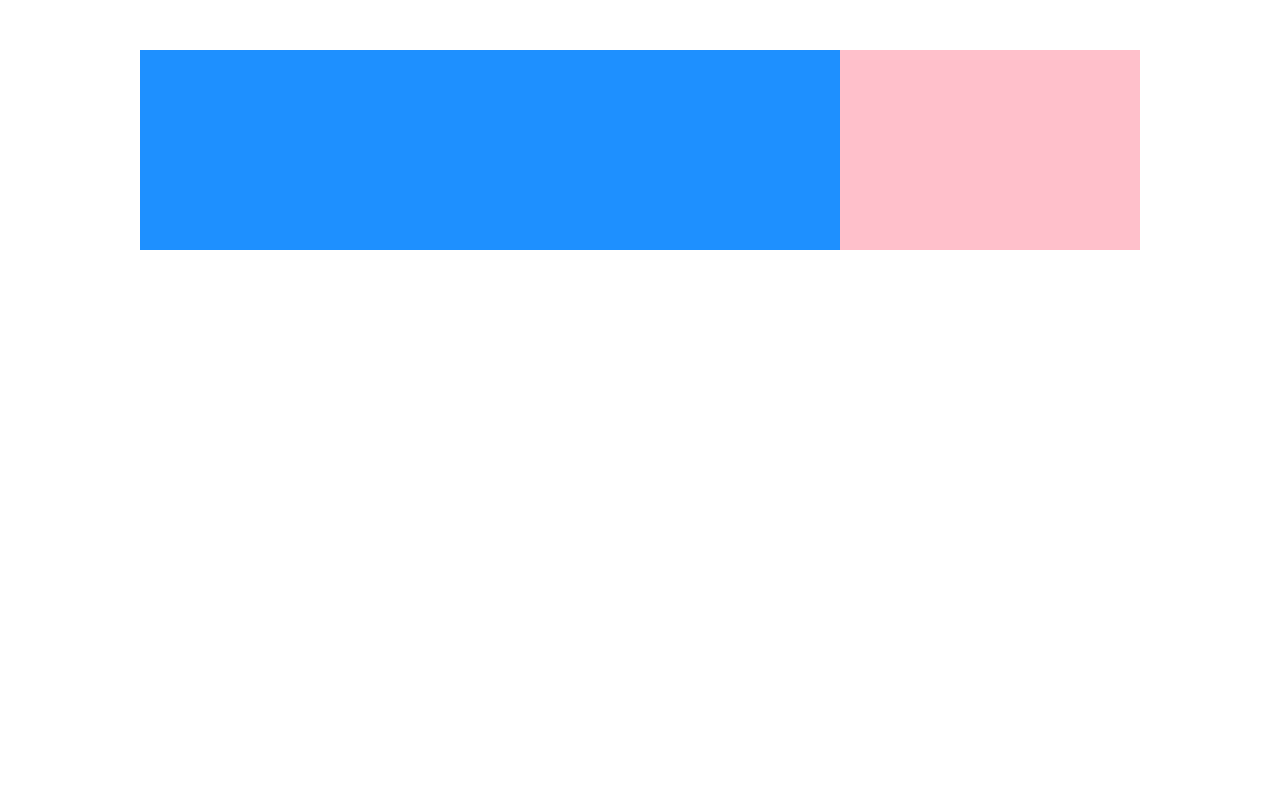
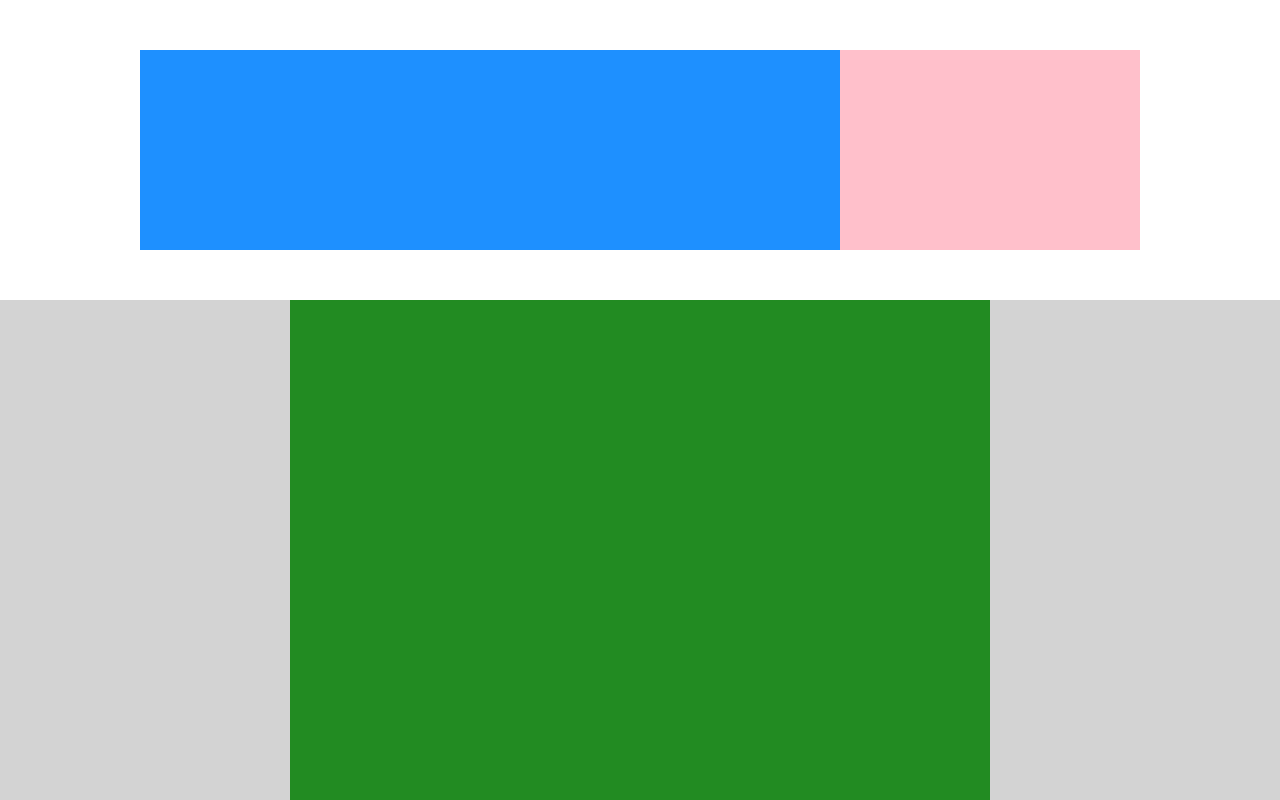
Before and after one commit to ubska/htmlcss-struttura-discord, a plain HTML site: page index.html in a window 1280 px wide. Shown: the part 923-1723 px from the top of the page. Before the commit the page ends 1223 px from the top, so only its background shows below. Drawn offline with Linux system fonts and the light colour scheme.

Commit message:
main-aside

```diff
--- a/css/style.css
+++ b/css/style.css
@@ -76,3 +76,18 @@ div {
     min-height: 300px;
     background-color: #d3d3d3;
 }
+
+aside {
+    display: flex;
+    justify-content: center;
+    align-items: center;
+    background-color: #d3d3d3;
+    width: 100%;
+    min-height: 300px;
+}
+
+.aside-content {
+    background-color: #228b22;
+    min-width: 700px;
+    min-height: 500px;
+}
--- a/index.html
+++ b/index.html
@@ -60,6 +60,10 @@
                 <div class="picture"></div>
                 <div class="picture-text"></div>
             </div>
+            <!-- main-aside -->
+            <aside>
+                <div class="aside-content"></div>
+            </aside>
         </main>
 </body>
 </html>
```
